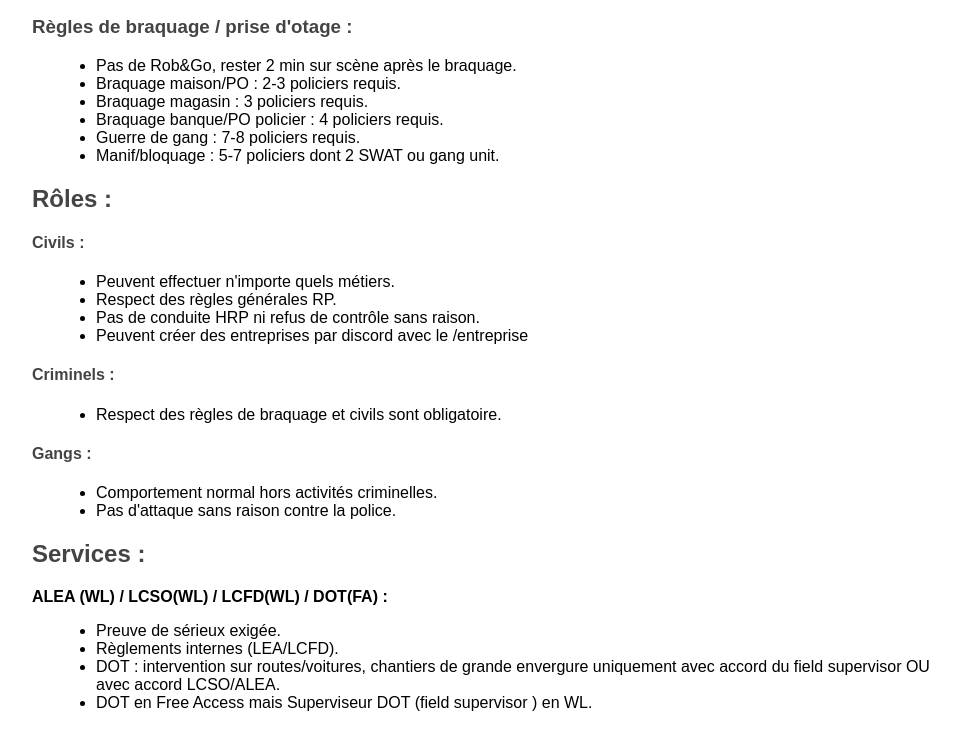
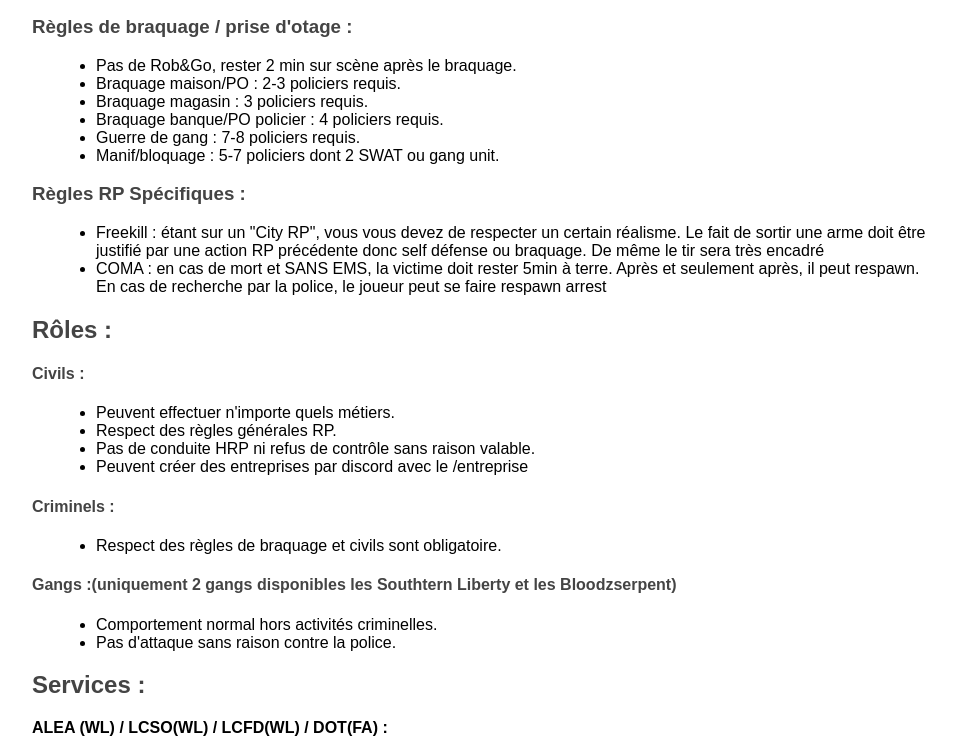
Before and after one commit to Fab978/portfolioFRP, a plain HTML site: page index1.html in a window 1280 px wide. Shown: the part 565-1315 px from the top of the page, without its empty margins (158-1118 px from the left). Drawn offline with Linux system fonts and the light colour scheme.

Commit message:
V4 rules

```diff
--- a/index1.html
+++ b/index1.html
@@ -52,13 +52,20 @@
         <li>Guerre de gang : 7-8 policiers requis.</li>
         <li>Manif/bloquage : 5-7 policiers dont 2 SWAT ou gang unit.</li>
       </ul>
+      <h3>Règles RP Spécifiques :</h3>
+      <ul>
+        <li>Freekill : étant sur un "City RP", vous vous devez de respecter un certain réalisme. Le fait de sortir une arme doit être justifié par une action RP précédente donc self défense ou braquage. De même le tir sera très encadré</li>
+        <li>COMA : en cas de mort et SANS EMS, la victime doit rester 5min à terre. Après et seulement après, il peut respawn. En cas de recherche par la police, le joueur peut se faire respawn arrest</li>
+
+      </ul>
+
 
       <h2>Rôles :</h2>
       <h4>Civils :</h4>
       <ul>
         <li>Peuvent effectuer n'importe quels métiers.</li>
         <li>Respect des règles générales RP.</li>
-        <li>Pas de conduite HRP ni refus de contrôle sans raison.</li>
+        <li>Pas de conduite HRP ni refus de contrôle sans raison valable.</li>
         <li>Peuvent créer des entreprises par discord avec le /entreprise</li>
       </ul>
 
@@ -67,7 +74,7 @@
         <li>Respect des règles de braquage et civils sont obligatoire.</li>
       </ul>
 
-      <h4>Gangs :</h4>
+      <h4>Gangs :(uniquement 2 gangs disponibles les Southtern Liberty et les Bloodzserpent)</h4>
       <ul>
         <li>Comportement normal hors activités criminelles.</li>
         <li>Pas d'attaque sans raison contre la police.</li>
@@ -99,4 +106,5 @@
 
   <script src="script.js"></script>
 </body>
+
 </html>
```
